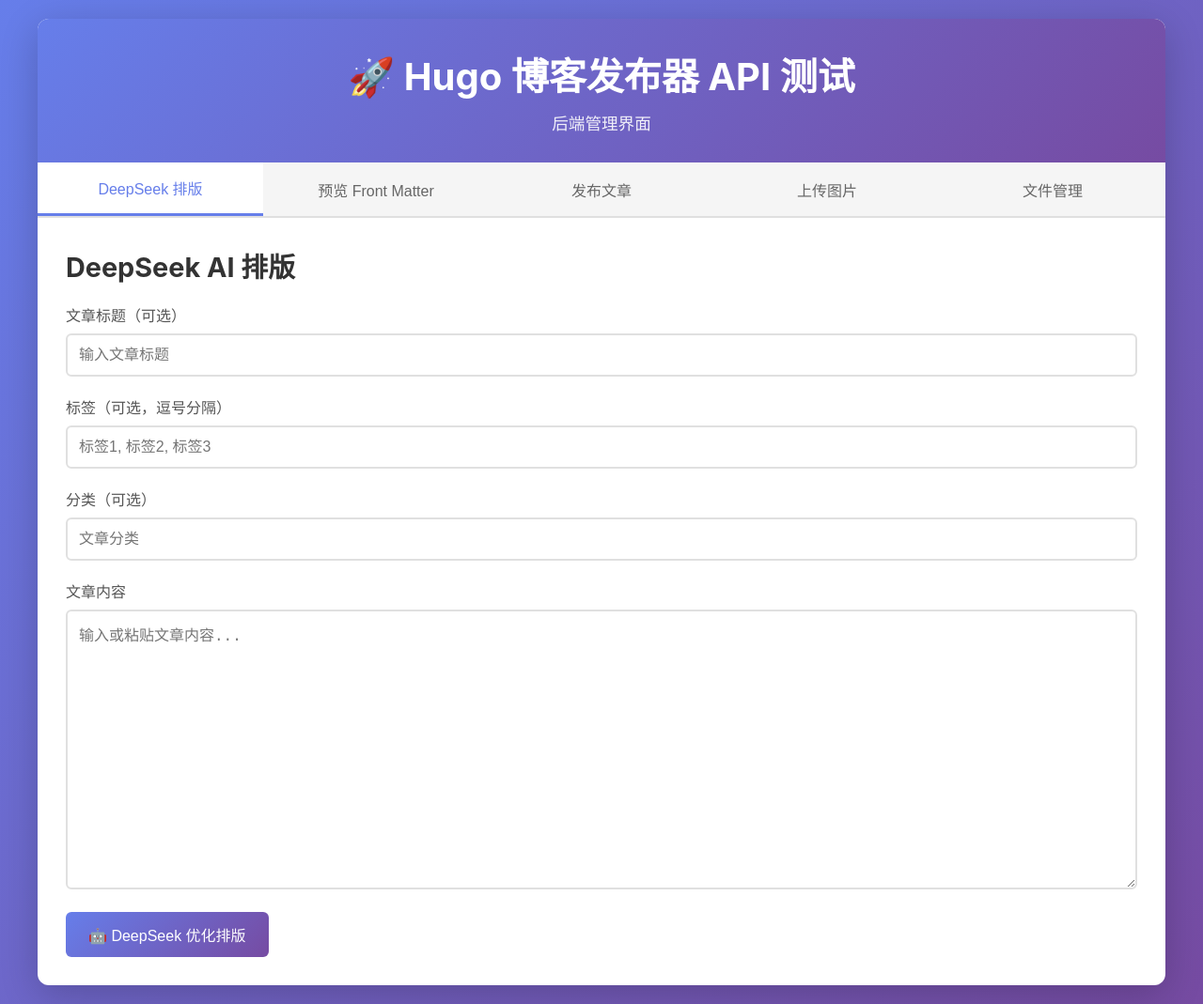
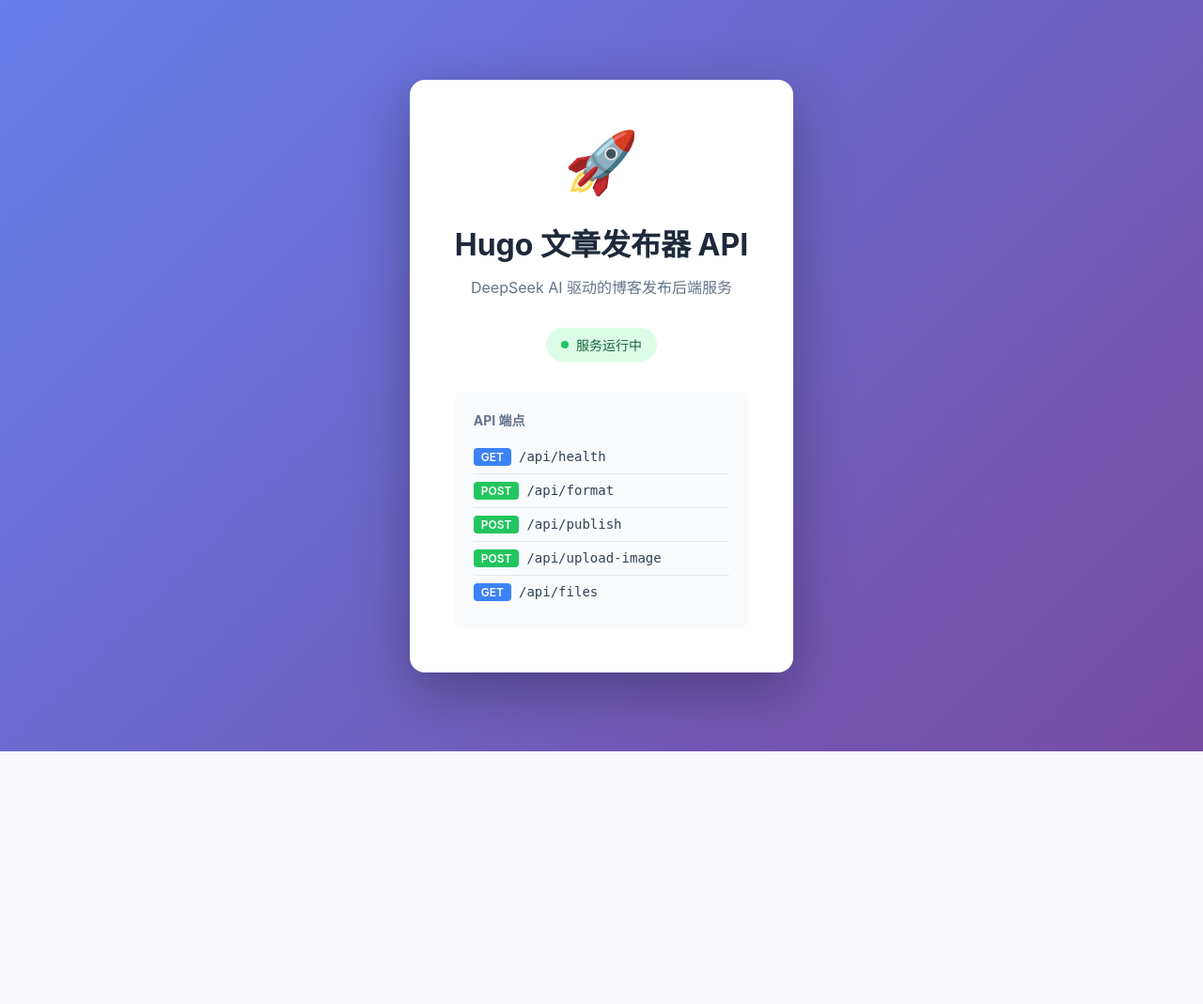
Before and after one commit to ccyang34/hugo-blog-publisher, a Flask app: page / in a window 1280 px wide. Shown: the whole page at 94% size. After the commit the page ends 800 px from the top, so only its background shows below. Run offline with Flask 3, Linux system fonts and the light colour scheme.

Commit message:
feat: simplify backend index page to show API info only
- Rename original index.html to index_full.html as backup
- Create new minimal index.html showing API status and endpoints

```diff
--- a/backend/templates/index.html
+++ b/backend/templates/index.html
@@ -1,152 +1,150 @@
 <!DOCTYPE html>
 <html lang="zh-CN">
+
 <head>
     <meta charset="UTF-8">
     <meta name="viewport" content="width=device-width, initial-scale=1.0">
-    <title>Hugo 博客发布器 - API 测试界面</title>
-    <link rel="stylesheet" href="/static/css/style.css">
+    <title>Hugo 文章发布器 API</title>
+    <style>
+        * {
+            margin: 0;
+            padding: 0;
+            box-sizing: border-box;
+        }
+
+        body {
+            font-family: -apple-system, BlinkMacSystemFont, 'Segoe UI', Roboto, sans-serif;
+            background: linear-gradient(135deg, #667eea 0%, #764ba2 100%);
+            min-height: 100vh;
+            display: flex;
+            align-items: center;
+            justify-content: center;
+        }
+
+        .container {
+            background: white;
+            border-radius: 16px;
+            padding: 48px;
+            text-align: center;
+            box-shadow: 0 20px 60px rgba(0, 0, 0, 0.3);
+            max-width: 500px;
+        }
+
+        .icon {
+            font-size: 64px;
+            margin-bottom: 24px;
+        }
+
+        h1 {
+            font-size: 2rem;
+            color: #1e293b;
+            margin-bottom: 12px;
+        }
+
+        .subtitle {
+            color: #64748b;
+            font-size: 1rem;
+            margin-bottom: 32px;
+        }
+
+        .status {
+            display: inline-flex;
+            align-items: center;
+            gap: 8px;
+            background: #dcfce7;
+            color: #166534;
+            padding: 8px 16px;
+            border-radius: 20px;
+            font-size: 0.875rem;
+            font-weight: 500;
+        }
+
+        .status::before {
+            content: '';
+            width: 8px;
+            height: 8px;
+            background: #22c55e;
+            border-radius: 50%;
+        }
+
+        .endpoints {
+            margin-top: 32px;
+            text-align: left;
+            background: #f8fafc;
+            border-radius: 8px;
+            padding: 20px;
+        }
+
+        .endpoints h3 {
+            font-size: 0.875rem;
+            color: #64748b;
+            margin-bottom: 12px;
+        }
+
+        .endpoint {
+            display: flex;
+            align-items: center;
+            gap: 8px;
+            padding: 8px 0;
+            font-size: 0.875rem;
+            color: #334155;
+            border-bottom: 1px solid #e2e8f0;
+        }
+
+        .endpoint:last-child {
+            border-bottom: none;
+        }
+
+        .method {
+            background: #3b82f6;
+            color: white;
+            padding: 2px 8px;
+            border-radius: 4px;
+            font-size: 0.75rem;
+            font-weight: 600;
+        }
+
+        .method.post {
+            background: #22c55e;
+        }
+
+        .method.delete {
+            background: #ef4444;
+        }
+    </style>
 </head>
+
 <body>
     <div class="container">
-        <header>
-            <h1>🚀 Hugo 博客发布器 API 测试</h1>
-            <p class="subtitle">后端管理界面</p>
-        </header>
+        <div class="icon">🚀</div>
+        <h1>Hugo 文章发布器 API</h1>
+        <p class="subtitle">DeepSeek AI 驱动的博客发布后端服务</p>
+        <span class="status">服务运行中</span>
 
-        <nav class="tabs">
-            <button class="tab active" data-tab="format">DeepSeek 排版</button>
-            <button class="tab" data-tab="preview">预览 Front Matter</button>
-            <button class="tab" data-tab="publish">发布文章</button>
-            <button class="tab" data-tab="upload">上传图片</button>
-            <button class="tab" data-tab="files">文件管理</button>
-        </nav>
+        <div class="endpoints">
+            <h3>API 端点</h3>
+            <div class="endpoint">
+                <span class="method">GET</span>
+                <code>/api/health</code>
+            </div>
+            <div class="endpoint">
+                <span class="method post">POST</span>
+                <code>/api/format</code>
+            </div>
+            <div class="endpoint">
+                <span class="method post">POST</span>
+                <code>/api/publish</code>
+            </div>
+            <div class="endpoint">
+                <span class="method post">POST</span>
+                <code>/api/upload-image</code>
+            </div>
+            <div class="endpoint">
+                <span class="method">GET</span>
+                <code>/api/files</code>
+            </div>
+        </div>
+    </div>
+</body>
 
-        <div class="content">
-            <section id="format" class="tab-content active">
-                <h2>DeepSeek AI 排版</h2>
-                <div class="form-group">
-                    <label>文章标题（可选）</label>
-                    <input type="text" id="format-title" placeholder="输入文章标题">
-                </div>
-                <div class="form-group">
-                    <label>标签（可选，逗号分隔）</label>
-                    <input type="text" id="format-tags" placeholder="标签1, 标签2, 标签3">
-                </div>
-                <div class="form-group">
-                    <label>分类（可选）</label>
-                    <input type="text" id="format-category" placeholder="文章分类">
-                </div>
-                <div class="form-group">
-                    <label>文章内容</label>
-                    <textarea id="format-content" rows="15" placeholder="输入或粘贴文章内容..."></textarea>
-                </div>
-                <button onclick="formatArticle()" class="btn btn-primary">🤖 DeepSeek 优化排版</button>
-                <div id="format-result" class="result hidden">
-                    <h3>排版结果：</h3>
-                    <textarea id="format-output" rows="15" readonly></textarea>
-                    <button onclick="copyToClipboard('format-output')" class="btn btn-secondary">📋 复制</button>
-                </div>
-            </section>
-
-            <section id="preview" class="tab-content">
-                <h2>预览 Front Matter</h2>
-                <div class="form-group">
-                    <label>文章标题</label>
-                    <input type="text" id="preview-title" placeholder="输入文章标题">
-                </div>
-                <div class="form-group">
-                    <label>日期（可选）</label>
-                    <input type="date" id="preview-date">
-                </div>
-                <div class="form-group">
-                    <label>标签（可选，逗号分隔）</label>
-                    <input type="text" id="preview-tags" placeholder="标签1, 标签2, 标签3">
-                </div>
-                <div class="form-group">
-                    <label>分类（可选）</label>
-                    <input type="text" id="preview-category" placeholder="文章分类">
-                </div>
-                <div class="form-group">
-                    <label>文章内容</label>
-                    <textarea id="preview-content" rows="10" placeholder="输入文章内容..."></textarea>
-                </div>
-                <button onclick="previewArticle()" class="btn btn-primary">👁️ 生成预览</button>
-                <div id="preview-result" class="result hidden">
-                    <h3>Front Matter：</h3>
-                    <textarea id="preview-output" rows="10" readonly></textarea>
-                    <button onclick="copyToClipboard('preview-output')" class="btn btn-secondary">📋 复制</button>
-                </div>
-            </section>
-
-            <section id="publish" class="tab-content">
-                <h2>发布文章到 GitHub</h2>
-                <div class="form-group">
-                    <label>文章标题</label>
-                    <input type="text" id="publish-title" placeholder="输入文章标题">
-                </div>
-                <div class="form-group">
-                    <label>日期（可选）</label>
-                    <input type="date" id="publish-date">
-                </div>
-                <div class="form-group">
-                    <label>标签（可选，逗号分隔）</label>
-                    <input type="text" id="publish-tags" placeholder="标签1, 标签2, 标签3">
-                </div>
-                <div class="form-group">
-                    <label>分类（可选）</label>
-                    <input type="text" id="publish-category" placeholder="文章分类">
-                </div>
-                <div class="form-group">
-                    <label>目标目录</label>
-                    <input type="text" id="publish-target-dir" value="content/posts" placeholder="content/posts">
-                </div>
-                <div class="form-group">
-                    <label>文章内容（Markdown 格式）</label>
-                    <textarea id="publish-content" rows="15" placeholder="输入 Markdown 格式的文章内容..."></textarea>
-                </div>
-                <div class="form-group">
-                    <label>发布密码</label>
-                    <input type="password" id="publish-password" placeholder="输入发布密码">
-                </div>
-                <button onclick="publishArticle()" class="btn btn-success">🚀 发布到 GitHub</button>
-                <div id="publish-result" class="result hidden"></div>
-            </section>
-
-            <section id="upload" class="tab-content">
-                <h2>上传图片到 GitHub</h2>
-                <div class="form-group">
-                    <label>选择图片文件</label>
-                    <input type="file" id="upload-file" accept="image/*">
-                </div>
-                <div class="form-group">
-                    <label>自定义文件名（可选）</label>
-                    <input type="text" id="upload-custom-name" placeholder="例如：my-image">
-                </div>
-                <div class="form-group">
-                    <label>发布密码</label>
-                    <input type="password" id="upload-password" placeholder="输入发布密码">
-                </div>
-                <button onclick="uploadImage()" class="btn btn-primary">📤 上传图片</button>
-                <div id="upload-result" class="result hidden"></div>
-            </section>
-
-            <section id="files" class="tab-content">
-                <h2>文件管理</h2>
-                <div class="form-group">
-                    <label>目录路径</label>
-                    <input type="text" id="files-path" value="content/posts" placeholder="content/posts">
-                </div>
-                <button onclick="listFiles()" class="btn btn-primary">📂 刷新文件列表</button>
-                <div id="files-result" class="result hidden">
-                    <h3>文件列表：</h3>
-                    <div id="files-list" class="files-list"></div>
-                </div>
-            </section>
-        </div>
-
-        <div id="toast" class="toast hidden"></div>
-    </div>
-
-    <script src="/static/js/app.js"></script>
-</body>
 </html>
```
Also changed, not shown: backend/templates/index_full.html (added, +152 -0 lines).
